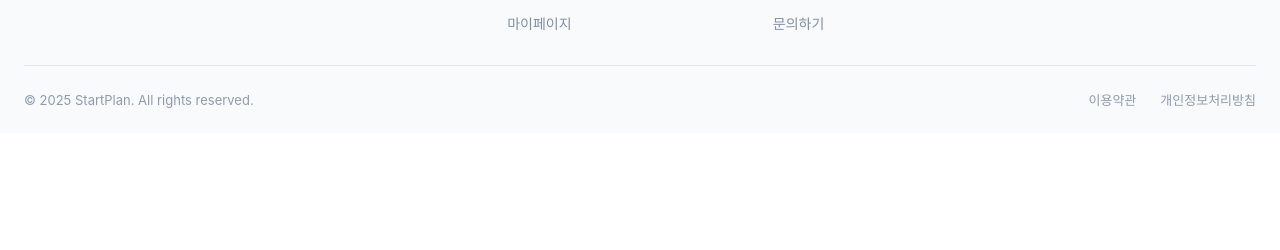
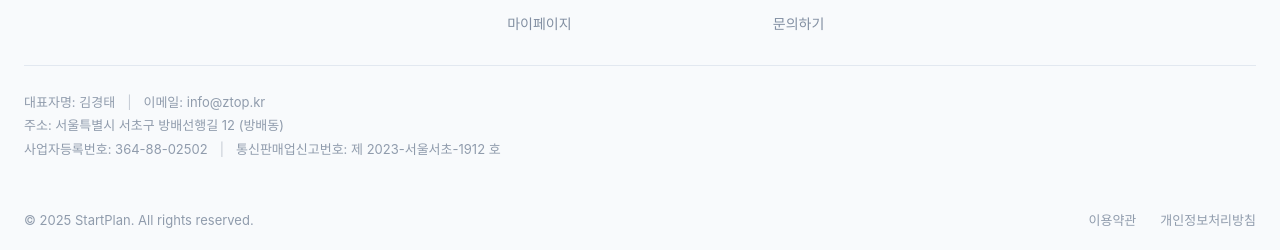
Before and after one commit to ebivproject/zerocraft_fe, a Next.js app: page / in a window 1280 px wide. Shown: the part 2011-2261 px from the top of the page. Before the commit the page ends 2144 px from the top, so only its background shows below. Built offline with nearby package versions, Linux system fonts and the light colour scheme; no server answers.

Commit message:
푸터 추가

```diff
--- a/src/components/layout/Footer.tsx
+++ b/src/components/layout/Footer.tsx
@@ -54,10 +54,32 @@ export default function Footer() {
                 <a href="/about">회사 소개</a>
               </li>
               <li>
-                <a href="https://blog.naver.com/careez" target="_blank" rel="noopener noreferrer">블로그</a>
+                <a
+                  href="https://blog.naver.com/careez"
+                  target="_blank"
+                  rel="noopener noreferrer"
+                >
+                  블로그
+                </a>
               </li>
             </ul>
           </div>
+        </div>
+
+        <div className="footer-business-info">
+          <p>
+            <span>대표자명: 김경태</span>
+            <span className="footer-divider">|</span>
+            <span>이메일: info@ztop.kr</span>
+          </p>
+          <p>
+            <span>주소: 서울특별시 서초구 방배선행길 12 (방배동)</span>
+          </p>
+          <p>
+            <span>사업자등록번호: 364-88-02502</span>
+            <span className="footer-divider">|</span>
+            <span>통신판매업신고번호: 제 2023-서울서초-1912 호</span>
+          </p>
         </div>
 
         <div className="footer-bottom">
--- a/src/styles/globals.css
+++ b/src/styles/globals.css
@@ -356,11 +356,29 @@ body {
   color: var(--primary-400);
 }
 
+.footer-business-info {
+  padding: 24px 0;
+  border-top: 1px solid rgba(255, 255, 255, 0.1);
+  font-size: 13px;
+  line-height: 1.8;
+  opacity: 0.7;
+}
+
+.footer-business-info p {
+  margin: 0;
+}
+
+.footer-divider {
+  margin: 0 12px;
+  opacity: 0.5;
+}
+
 .footer-bottom {
   display: flex;
   justify-content: space-between;
   align-items: center;
   padding-top: 24px;
+  border-top: 1px solid rgba(255, 255, 255, 0.1);
   font-size: 13px;
   opacity: 0.7;
 }
```
